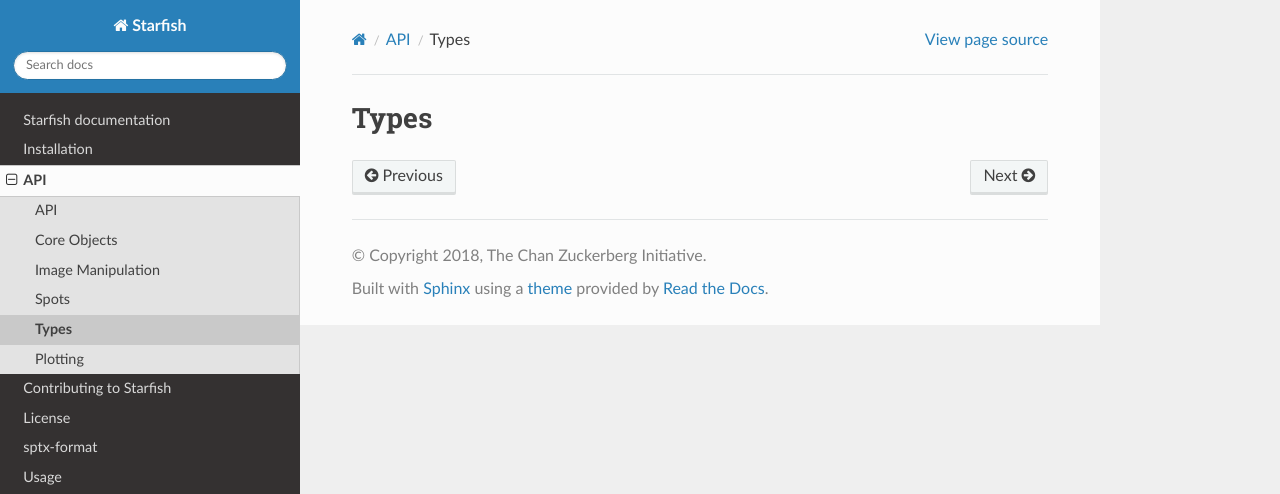
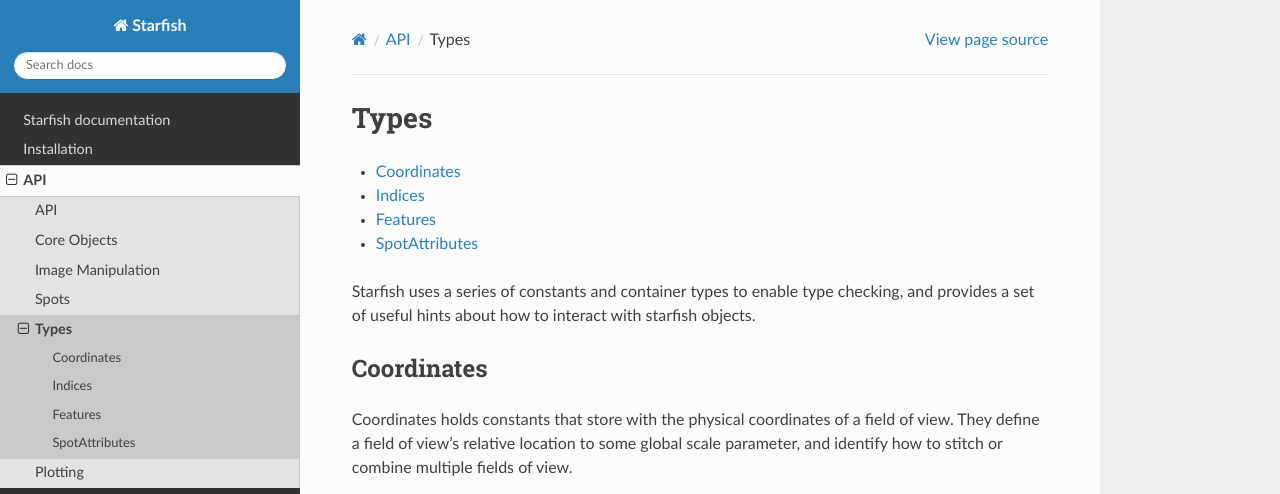
Before and after one commit to spacetx/starfish, a Sphinx documentation site: the page built from docs/source/API/types/types.rst, in a window 1280 px wide and 1400 px high. Shown: the top 494 px of the window. Built offline with Sphinx 7.4.7 and the Read the Docs theme 2.0.0, drawn with Linux system fonts in a browser that asks for light colours; pages that are not in the unit, such as notebooks, are missing from menus; some of the changed text lies outside the part shown.

Commit message:
DOC: add types doc

```diff
--- a/docs/source/API/types/types.rst
+++ b/docs/source/API/types/types.rst
@@ -2,3 +2,50 @@
 
 Types
 =====
+
+.. contents::
+    :local:
+
+Starfish uses a series of constants and container types to enable type checking, and provides a set
+of useful hints about how to interact with starfish objects.
+
+Coordinates
+-----------
+
+Coordinates holds constants that store with the physical coordinates of a field of view. They define
+a field of view's relative location to some global scale parameter, and identify how to stitch or
+combine multiple fields of view.
+
+.. literalinclude:: /../../starfish/types/_constants.py
+    :pyobject: Coordinates
+
+Indices
+-------
+
+Indices holds constants that represent indexers into the dimensions of the ImageStack 5-d image
+tensor. They are re-used by objects that inherit subsets of these Indices, such as the
+IntensityTable, which stores spot coordinates and pixel traces across rounds and channels,
+Codebook, which stores expected image intensities across imaging rounds and channels.
+
+.. literalinclude:: /../../starfish/types/_constants.py
+    :pyobject: Coordinates
+
+Features
+--------
+
+Features holds constants that represent characteristics of detected image features (most often
+spots, but sometimes also individual pixels).
+
+.. literalinclude:: /../../starfish/types/_constants.py
+    :pyobject: Coordinates
+
+
+SpotAttributes
+--------------
+
+SpotAttributes defines the minimum amount of information required by starfish to describe
+a spot. It also contains methods to save these attributes to files that can be used to visualize
+detected spots.
+
+.. literalinclude:: /../../starfish/types/_spot_attributes.py
+    :pyobject: SpotAttributes
```
